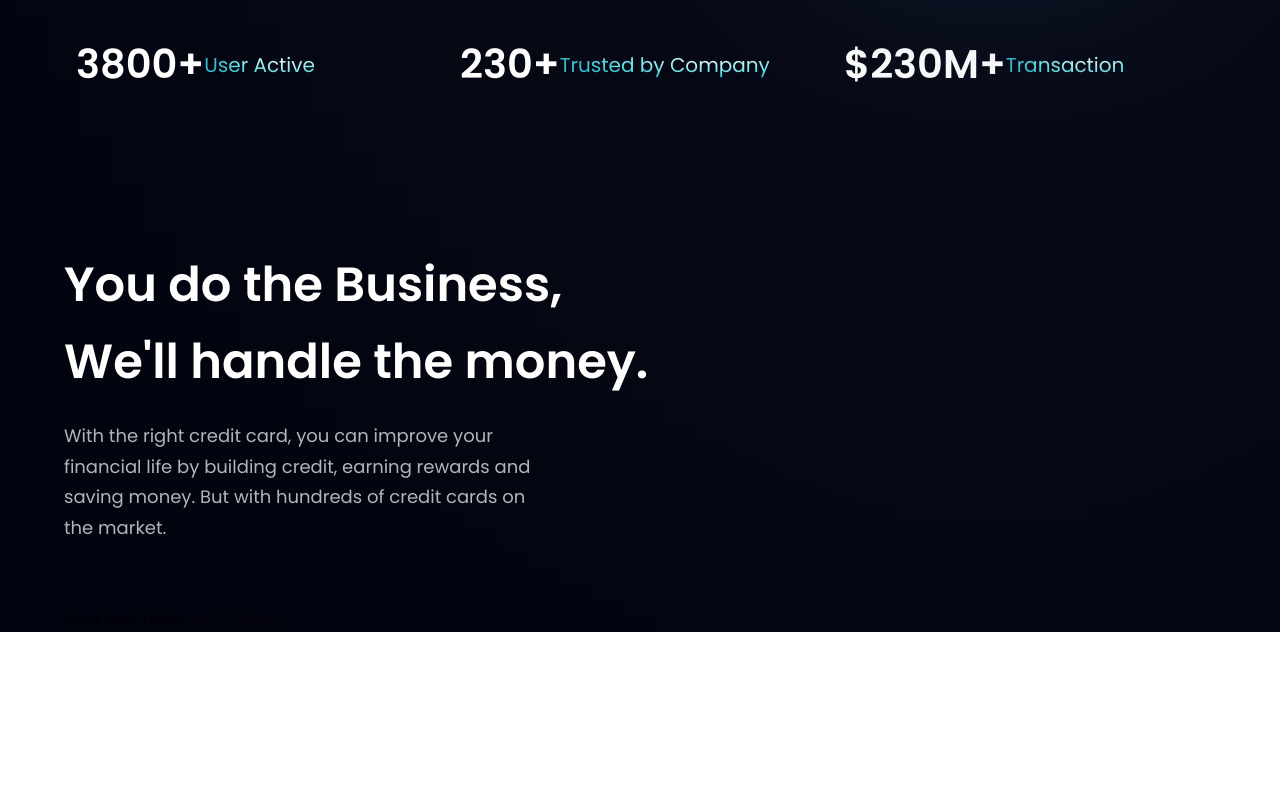
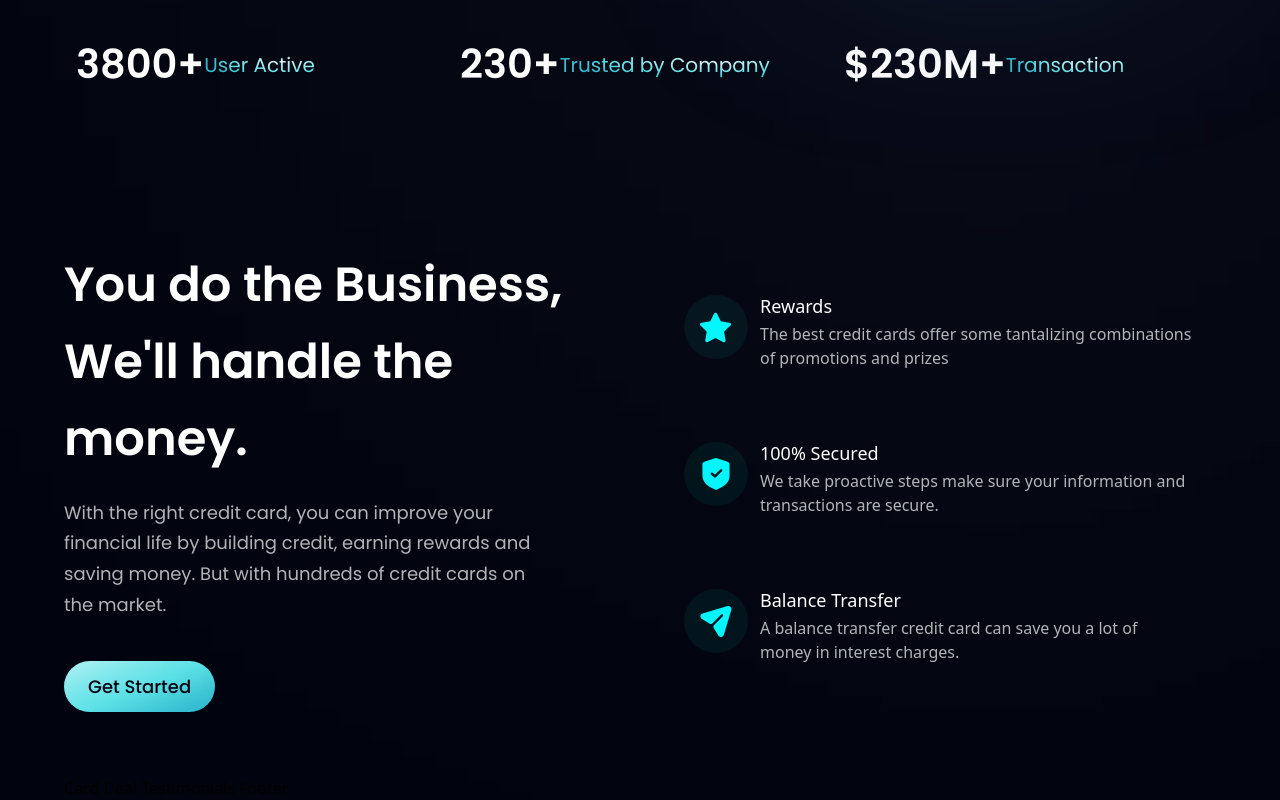
Before and after one commit to daitoch/fintech-app, a React (Vite) app: page / in a window 1280 px wide. Shown: the part 762-1562 px from the top of the page. Before the commit the page ends 1394 px from the top, so only its background shows below. Built offline with nearby package versions, Linux system fonts and the light colour scheme.

Commit message:
Business section completed

```diff
--- a/src/components/Business.jsx
+++ b/src/components/Business.jsx
@@ -2,6 +2,8 @@
 
 import styles, { layout } from "../style";
 import { features } from "../constants";
+import Button from "./Button";
+import Features from "./Features";
 
 
 const Business = () => {
@@ -17,9 +19,13 @@
                 building credit, earning rewards and saving money. But with hundreds
                 of credit cards on the market.
                 </p>
+                <Button />
             </div>
 
-            <div>
+            <div className={`${layout.sectionImg} flex-col`}>
+                {features.map((feature, index) => (
+                    <Features key={feature.id} {...feature} index={index} />
+                ))}
 
             </div>
         </section>
--- a/src/components/Button.jsx
+++ b/src/components/Button.jsx
@@ -1,11 +1,10 @@
 
 const Button = () => {
     return (
-        <div>
-
+        <div type="button" className="bg-blue-gradient px-6 py-3 rounded-full cursor-pointer mt-10 font-poppins font-medium text-primary outline-none text-[18px]">
+            Get Started
         </div>
     )
 
 }
-
 export default Button;
--- /dev/null
+++ b/src/components/Features.jsx
@@ -0,0 +1,24 @@
+import React from "react";
+import { features } from "../constants";
+import styles from "../style";
+
+const Features = ({ icon, title, content, index }) => {
+    return (
+        <div className={`flex flex-row p-6 rounded-[20px] ${index != features.length -1? "mb-6": "mb:0"} feature-card`}>
+            <div className={`${styles.flexCenter} rounded-full bg-dimBlue w-[64px] h-[64px]`}>
+                <img src={icon} alt="" className="w-[50%] h-[50%] object-contain"/>
+            </div>
+
+            <div className="flex-1 flex-col flex ml-3">
+                <h4 className="text-poppins text-semibold text-[18px] leading-[23px] mb-1 text-white">
+                    {title}
+                </h4>
+                <p className="text-poppins text-normal text-[16px] leading-[24px] text-dimWhite">
+                    {content}
+                </p>
+            </div>
+        </div>
+    )
+}
+
+export default Features;
```
